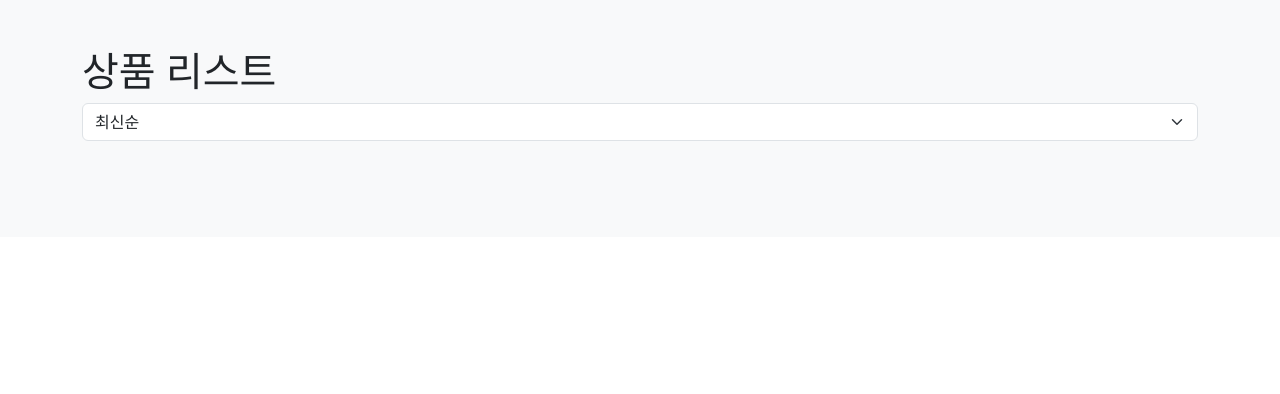
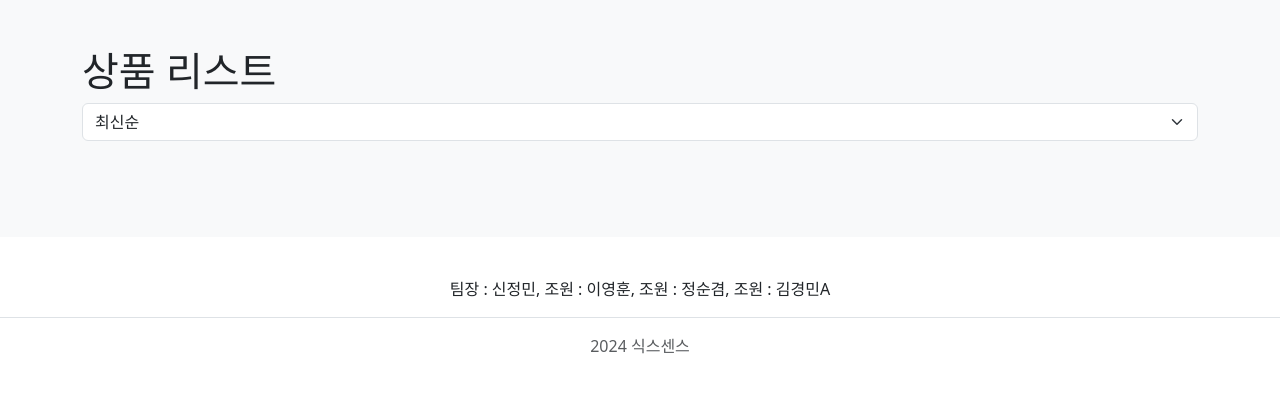
Before and after one commit to JM11234/sprata_market_6team_pjt, a Django app: page / in a window 1280 px wide. Shown: the part 71-465 px from the top of the page. Run offline with Django 5.2, Linux system fonts and the light colour scheme; data that the repository does not hold is empty; some libraries are stand-ins or nearby versions.

Commit message:
샘플데이터 추가

```diff
--- a/products/templates/products/detail.html
+++ b/products/templates/products/detail.html
@@ -43,10 +43,11 @@
             {{form.as_p}}
             <button type="submit" class="btn btn-primary">댓글달기</button>
         </form>
+        <p>&nbsp;</p>
         <div class="container mt-8">
             <div class="row">
-              <div class="col-md-10 offset-md-2">
-                <h3 class="mb-4">댓글 목록</h3>
+              <div class="col-md-12">
+                <h5 class="mb-4">댓글 목록</h5>
                 <div class="comment-list">
                   <!-- 여기서부터 for문으로 반복 -->
                   {%for comment in comments%}
--- a/products/templates/products/index.html
+++ b/products/templates/products/index.html
@@ -14,7 +14,8 @@
 <div class="row row-cols-1 mt-5 row-cols-md-3 g-4">
     <!-- 상품 1 -->
     {% for product in products%}
-    <a href="{%url 'products:product_detail' product.pk%}">
+    <a href="{%url 'products:product_detail' product.pk%}" class="text-decoration-none">
+
     <div class="col">
         <div class="card h-50 w-80">
             <div>
--- a/templates/base.html
+++ b/templates/base.html
@@ -110,9 +110,18 @@
 
     </div>
 </div>
-
+<footer class="py-3 my-4">
+    <ul class="nav justify-content-center border-bottom pb-3 mb-3">
+      <li class="nav-item">팀장 : 신정민,&nbsp;</li>
+      <li class="nav-item">조원 : 이영훈,&nbsp; </li>
+      <li class="nav-item">조원 : 정순겸,&nbsp; </li>
+      <li class="nav-item">조원 : 김경민A</li>
+    </ul>
+    <p class="text-center text-body-secondary">2024 식스센스</p>
+  </footer>
 <script src="https://cdn.jsdelivr.net/npm/bootstrap@5.3.3/dist/js/bootstrap.bundle.min.js"
         integrity="sha384-YvpcrYf0tY3lHB60NNkmXc5s9fDVZLESaAA55NDzOxhy9GkcIdslK1eN7N6jIeHz"
         crossorigin="anonymous"></script>
 </body>
+
 </html>
```
Also changed, not shown: media/product_images/airpot.png (added), media/product_images/beerhat.jpg (added), media/product_images/coffee.webp (added), media/product_images/grasscutter.png (added), media/product_images/macpro.jpg (added), media/product_images/pokemonbread.jpg (added), products/migrations/0002_hashtag_products_like_users_products_p_hit_and_more.py (added), products/migrations/0002_productcomment.py (deleted), products/migrations/0003_rename_content_productcomment_comment.py (deleted), products/migrations/0004_products_like_users.py (deleted), products/migrations/0005_products_p_hit.py (deleted), products/migrations/0006_hashtag.py (deleted), products/migrations/0007_products_hashtag.py (deleted).
